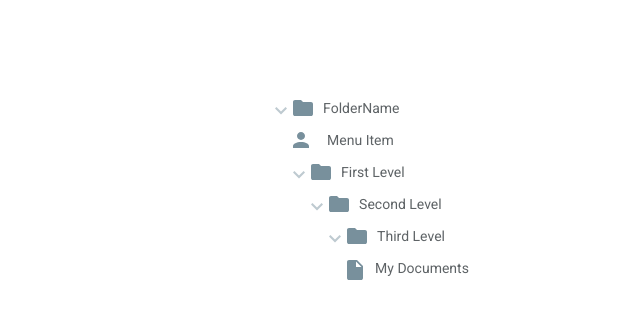
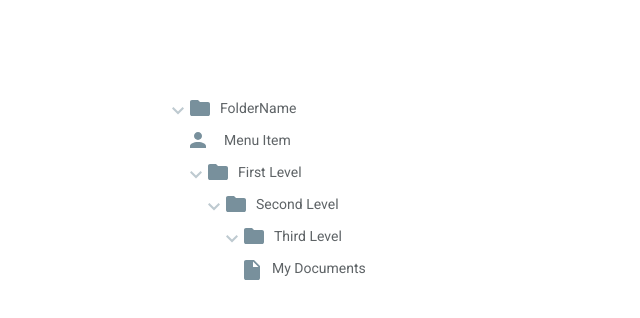
Before and after one commit to oleg-an/axes-pro, a Next.js app: page / in a window 1280 px wide. Shown: the top 318 px of the page, without its empty margins (268-908 px from the left). Built offline with nearby package versions, Linux system fonts and the light colour scheme.

Commit message:
added clickable area to folder component

```diff
--- a/components/folder/Folder.module.css
+++ b/components/folder/Folder.module.css
@@ -1,5 +1,9 @@
 .folder {
     user-select: none;
+}
+
+.clickable {
+    cursor: pointer;
 }
 
 .title {
--- a/components/folder/Folder.tsx
+++ b/components/folder/Folder.tsx
@@ -1,4 +1,4 @@
-import React from 'react';
+import React, {useState} from 'react';
 import style from './Folder.module.css';
 import ArrowImage from '../../public/arrow.svg';
 import ToggleImage from '../../public/toggle.svg';
@@ -13,8 +13,10 @@ interface Props extends React.HTMLAttributes<HTMLElement> {
 }
 
 export const Folder = ({...props}: Props) => {
+    const [opened, setOpened] = useState(true);
+
     return <div className={style.folder}>
-        <div className={style.container}>
+        <div className={style.container + ' ' + style.clickable} onClick={() => setOpened(x => !x)}>
             <div className={style.container}>
                 <div className={style.toggleIcon}>
                     <Image alt="" src={ToggleImage}/>
@@ -25,6 +27,7 @@ export const Folder = ({...props}: Props) => {
             </div>
             <div className={style.title}>{props.title}</div>
         </div>
+        {opened && <>
             {React.Children.map(props.children as any, (child) => {
                 return (
                     <div className={style.children}>
@@ -32,5 +35,6 @@ export const Folder = ({...props}: Props) => {
                     </div>
                 );
             })}
+        </>}
     </div>
 };
--- a/styles/Home.module.css
+++ b/styles/Home.module.css
@@ -1,7 +1,5 @@
 .container {
+    margin: 0 auto;
+    width: 400px;
     padding-top: 100px;
-    height: 100vh;
-    display: flex;
-    flex-direction: column;
-    align-items: center;
 }
```
Lines whose indentation alone changed are shown as unchanged.
